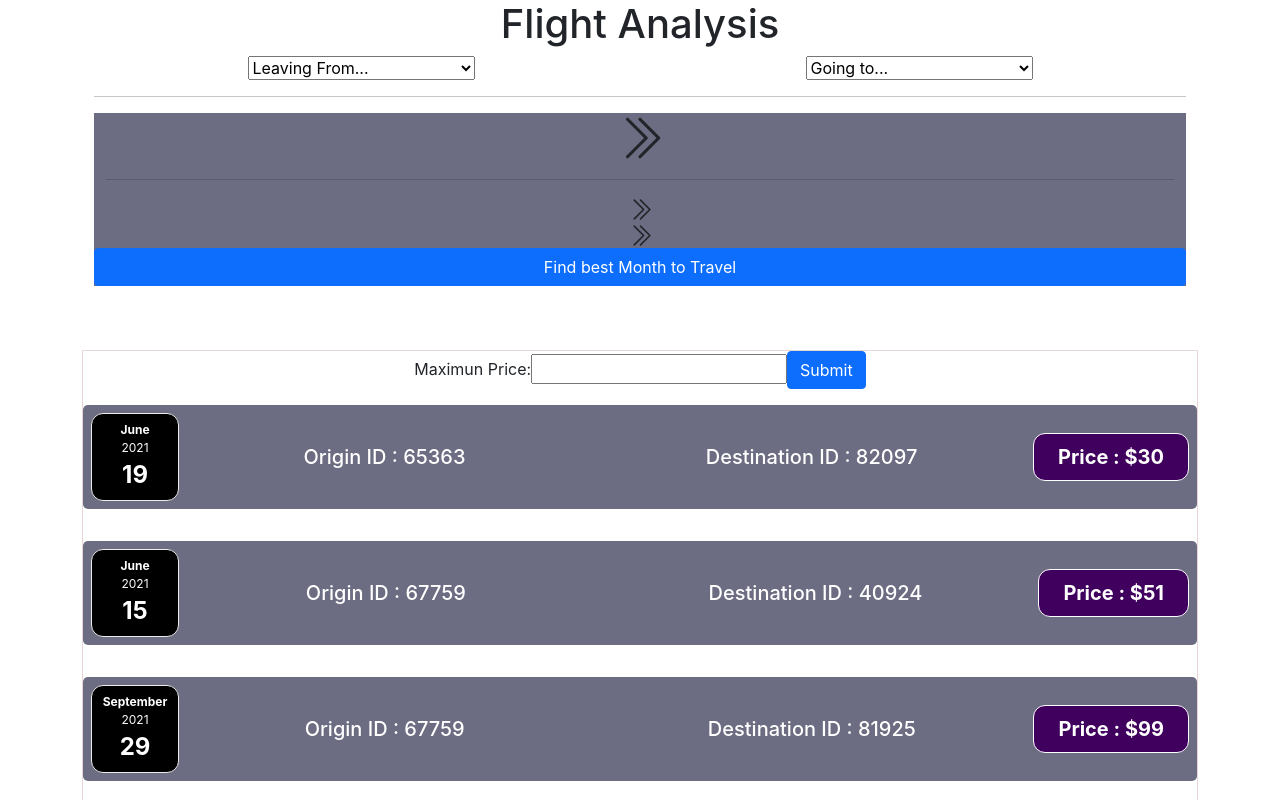
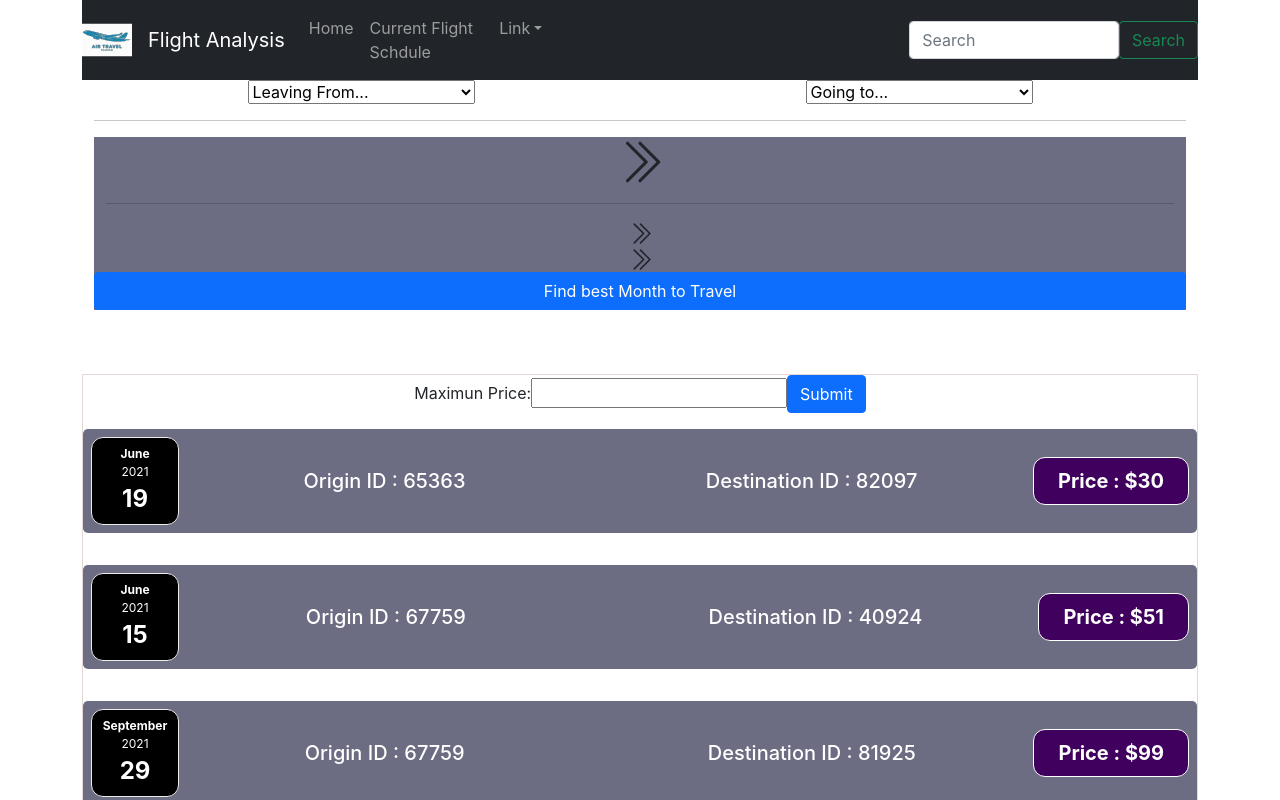
Before and after one commit to PyaeNaing/Mthree-Cap-Stone, a React (Create React App) app in the folder client/: page / in a window 1280 px wide. Shown: the top 800 px of the page. Built offline with nearby package versions, Linux system fonts and the light colour scheme; the HTML template or start-up script is replaced by a standard one.

Commit message:
loading bar and navagation bar added

```diff
--- a/client/package.json
+++ b/client/package.json
@@ -12,6 +12,9 @@
     "react-bootstrap": "^1.6.1",
     "react-dom": "^17.0.2",
     "react-icons": "^4.2.0",
+    "react-intl": "^5.20.1",
+    "react-pro-sidebar": "^0.6.0",
+    "react-router-dom": "^5.2.0",
     "react-scripts": "4.0.3",
     "web-vitals": "^1.1.2"
   },
--- a/client/src/components/FlightTable.js
+++ b/client/src/components/FlightTable.js
@@ -1,14 +1,25 @@
 import React, { useState, useEffect } from 'react'
 import FlightItem from './FlightItem';
-import {Button, Form} from "react-bootstrap"
+import {Button, Form, Spinner} from "react-bootstrap"
 import '../css/FlightItem.css'
 
 const FlightTable = () => {
 
+  const [isLoading, setLoading] = useState(true);
   const [data, setData] = useState([]);
   const [filteredData, setFilteredData] = useState([]);
   const [maxValue, setMaxValue] = useState('');
+
+  const sleep = (milliseconds) => {
+    return new Promise(resolve => setTimeout(resolve, milliseconds))
+  }
+
+  /*Use like so*/
+
+
+
   const getData = () => {
+    setLoading(true);
     fetch('DUMMY_DATA.json'
       , {
         headers: {
@@ -18,31 +29,40 @@ const FlightTable = () => {
       }
     )
       .then(function (response) {
-        // console.log(response)
         return response.json();
       })
       .then(function (myJson) {
-        // console.log(myJson);
         setData(myJson);
         setFilteredData(myJson);
+        setLoading(false);
       });
   }
 
-  const handleSubmit = (e) => {
+  const handleSubmit = async (e) => {
     e.preventDefault();
-    if(maxValue.length === 0) return setFilteredData(data);
+
+    setLoading(true);
+    await sleep(500);
+    if(maxValue.length === 0) {
+      setLoading(false);
+      return setFilteredData(data);
+    }
 
     setFilteredData(data.filter(item => {
       return item.MinPrice < maxValue;
     }))
+
     setMaxValue('');
+    setLoading(false);
   }
 
   useEffect(() => {
+
     getData()
   }, [])
 
   return (
+
     <div className='flight-results'>
       <Form onSubmit={handleSubmit}>
         <label>
@@ -51,14 +71,17 @@ const FlightTable = () => {
         </label>
         <Button variant="primary" type="submit">Submit</Button>
       </Form>
-      {filteredData.map(item => (
+
+      {isLoading ? (<Spinner className='spinner-center' animation="border"/>) :
+      (filteredData.map(item => (
         <FlightItem
           key={item.QuoteId}
           OriginId={item.OutboundLeg.OriginId}
           DestinationId={item.OutboundLeg.DestinationId}
           DepartureDate={item.OutboundLeg.DepartureDate}
           MinPrice={item.MinPrice} />
-      ))}
+      )))}
+      {}
     </div>
 
   );
--- /dev/null
+++ b/client/src/components/Navigation.js
@@ -0,0 +1,53 @@
+import {Navbar, NavDropdown, Nav, Button, Form, FormControl} from 'react-bootstrap'
+import logo from '../logo.svg'
+
+
+import 'react-pro-sidebar/dist/css/styles.css';
+
+const Navigation = () => {
+
+    return (
+        <Navbar bg="dark" variant="dark">
+                    <Navbar.Brand href="#home">
+                        <img
+                            alt=""
+                            src={logo}
+                            width="50"
+                            height="50"
+                            className="d-inline-block align-top"
+                        />{' '}
+                        </Navbar.Brand>
+                        <Navbar.Brand href="#">Flight Analysis </Navbar.Brand>
+            <Navbar.Toggle aria-controls="navbarScroll" />
+            <Navbar.Collapse id="navbarScroll">
+                <Nav
+                    className="mr-auto my-2 my-lg-0"
+                    style={{ maxHeight: '100px' }}
+                    navbarScroll
+                >
+                    <Nav.Link href="#action1">Home</Nav.Link>
+                    <Nav.Link href="#action2">Current Flight Schdule</Nav.Link>
+                    <NavDropdown title="Link" id="navbarScrollingDropdown">
+                        <NavDropdown.Item href="#action3">Cheap flights</NavDropdown.Item>
+                        <NavDropdown.Item href="#action4">Best time to travel</NavDropdown.Item>
+                        <NavDropdown.Divider />
+                        <NavDropdown.Item href="#action5">About</NavDropdown.Item>
+                    </NavDropdown>
+
+                </Nav>
+
+                <Form className="d-flex" style={{marginLeft: "40%"}} >
+                    <FormControl
+                        type="search"
+                        placeholder="Search"
+                        className="mr-2"
+                        aria-label="Search"
+                    />
+                    <Button variant="outline-success">Search</Button>
+                </Form>
+            </Navbar.Collapse>
+                </Navbar>
+    )
+}
+
+export default Navigation;
--- a/client/src/css/FlightItem.css
+++ b/client/src/css/FlightItem.css
@@ -8,6 +8,10 @@
     margin-top: 64px;
     border: 1px solid #e6d6d6;
 
+}
+
+.spinner-center{
+  margin-left: 50%;
 }
 
 .flight-item {
--- a/client/src/pages/HomePage.js
+++ b/client/src/pages/HomePage.js
@@ -1,7 +1,8 @@
 import React, { Component } from 'react';
+
 import FlightTable from '../components/FlightTable'
 import FlightForm from '../components/FlightForm';
-
+import Navigation from '../components/Navigation'
 class HomePage extends Component {
 
     constructor(props) {
@@ -31,13 +32,17 @@ class HomePage extends Component {
     render() {
 
         return (
-            <div className="text-center">
-                <h1>Flight Analysis</h1>
+            <div>
+                <Navigation/>
+                <div className="text-center">
+                    {/* <h1>Flight Analysis</h1> */}
 
-                {/* Drop Down Selects to fetch compiled data */}
-                <FlightForm data={this.state.places}/>
-                <FlightTable />
+                    {/* Drop Down Selects to fetch compiled data */}
+                    <FlightForm data={this.state.places} />
+                    <FlightTable />
+                </div>
             </div>
+
         )
     }
 }
```
Also changed, not shown: client/src/App.js (line endings or trailing spaces), client/src/css/HomePage.css (added), client/src/logo.svg (added), 1 other file (tests, documents, lock files or other folders).
